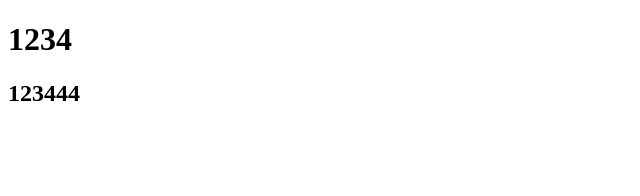
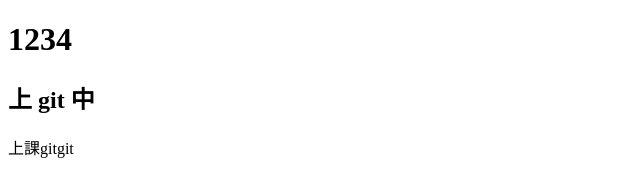
Before and after one commit to gonsakon/0715test-1, a plain HTML site: page index.html in a window 1280 px wide. Shown: the whole page, without its empty margins (0-640 px from the left). Drawn offline with Linux system fonts and the light colour scheme.

Commit message:
update title

```diff
--- a/index.html
+++ b/index.html
@@ -7,6 +7,7 @@
 </head>
 <body>
     <h1>1234</h1>
-    <h2>123444</h2>
+    <h2>上 git 中</h2>
+    <p>上課gitgit</p>
 </body>
 </html>
```
